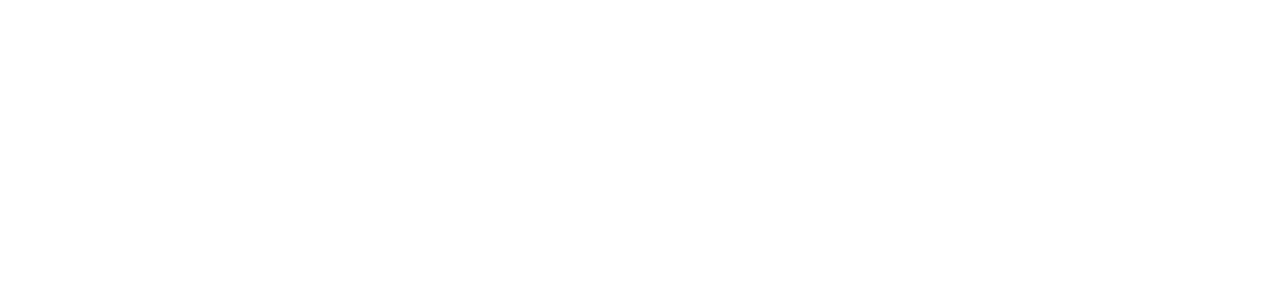
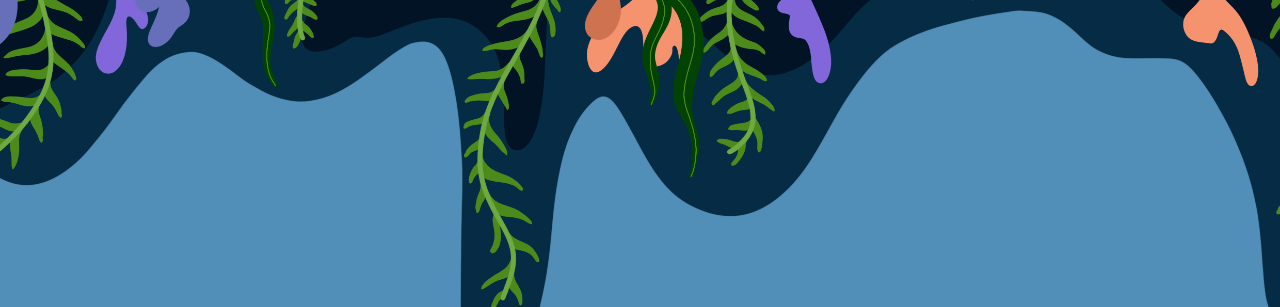
Before and after one commit to lkartvedt/jsgame, a plain HTML site: page index.html in a window 1280 px wide. Shown: the top 307 px of the page. Drawn offline with nearby package versions, Linux system fonts and the light colour scheme.

Commit message:
Added background image to loading screen

```diff
--- a/loadscreen.css
+++ b/loadscreen.css
@@ -27,6 +27,11 @@ html, body{
 	height: 100vh;
 	width: 100vw;
 	text-align: center;
+    background-image: url('images/decorated_background.png');
+    background-repeat: no-repeat;
+    background-attachment: fixed;
+    background-size: cover;
+
 }
 
 .container h1{
```
